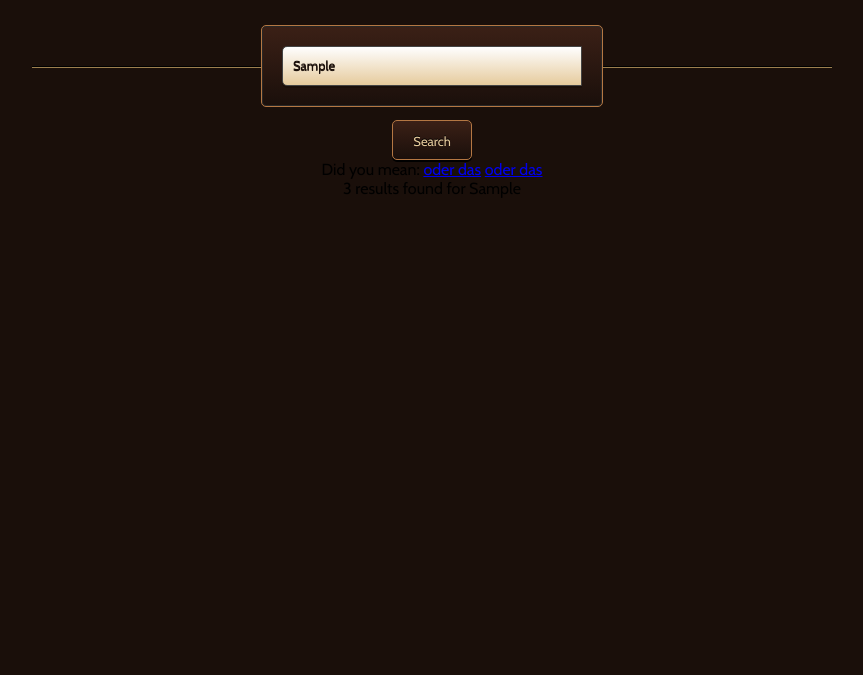
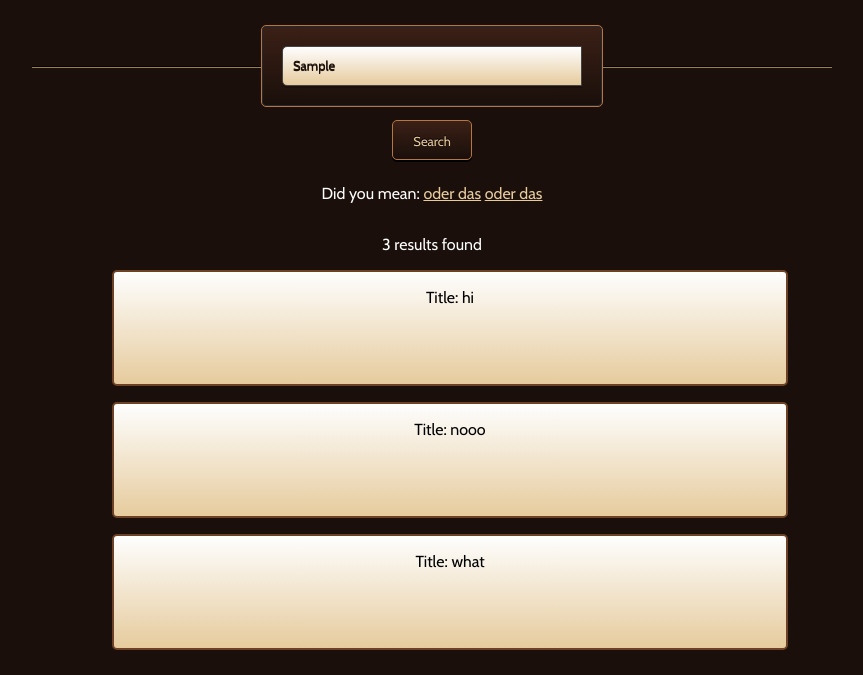
Before and after one commit to lukasseiwald/search_engine_movies, a website: page index.html in a window 1280 px wide. Both pictures are taken after typing "Sample" into the empty fields and a click on the button "Search". Shown: the part 165-840 px from the top of the page, without its empty margins (208-1071 px from the left). Drawn offline with nearby package versions, Linux system fonts and the light colour scheme.

Commit message:
fix: results

```diff
--- a/src/functions.js
+++ b/src/functions.js
@@ -20,21 +20,26 @@ function searchForMovies(){
 function displayResults(results, searchString){
 
   let html = "";
+  html += `<p>${results.length} results found </p>`
 
-  html += `${results.length} results found for ${searchString}`;
-
+  for (let entry of results){
+    html += `<div class="result"> Title: ${entry} </div>`;
+  }
   document.getElementById("results").innerHTML = html;
 }
 
 function displayProposals(proposals){
   let html = "Did you mean: ";
-
   for (let entry of proposals){
-    html +=`<a href='#'>${entry}</a> `;
+    html +=`<a href='#' onclick='proposedSearch("${entry}")'>${entry}</a> `;
   }
-
   document.getElementById("proposals").innerHTML = html;
 
+}
+
+function proposedSearch(searchString){
+  document.getElementById("searchInput").value = searchString;
+  searchForMovies();
 }
 
 function getResults(searchString){
--- a/src/style.css
+++ b/src/style.css
@@ -154,3 +154,38 @@ h1{
 		box-shadow: 0 0 30px rgba(230, 203, 157, .6), inset 0 0 20px rgba(230, 203, 157, .6), 0 4px 0 #000;
     }
 }
+
+#results{
+	display: flex;
+	flex-direction: column;
+	width: 50%;
+	color: #fefefe;
+}
+
+.result{
+	border: 2px #6d4125 solid;
+	border-radius: 5px;
+	background: linear-gradient(#FEFEFE, #E6CB9D);
+	color: #000000;
+	width: 100%;
+	margin-bottom: 1em;
+	height: 5em;
+	padding: 1em;
+}
+
+#proposals, #errors, #results{
+	margin: 0.5em;
+}
+#errors{
+	color: #fefefe;
+}
+#proposals{
+	color: #fefefe;
+}
+
+#proposals a{
+	color: #E6CB9D;
+}
+#proposals a:hover{
+	color: #B47743;
+}
```
